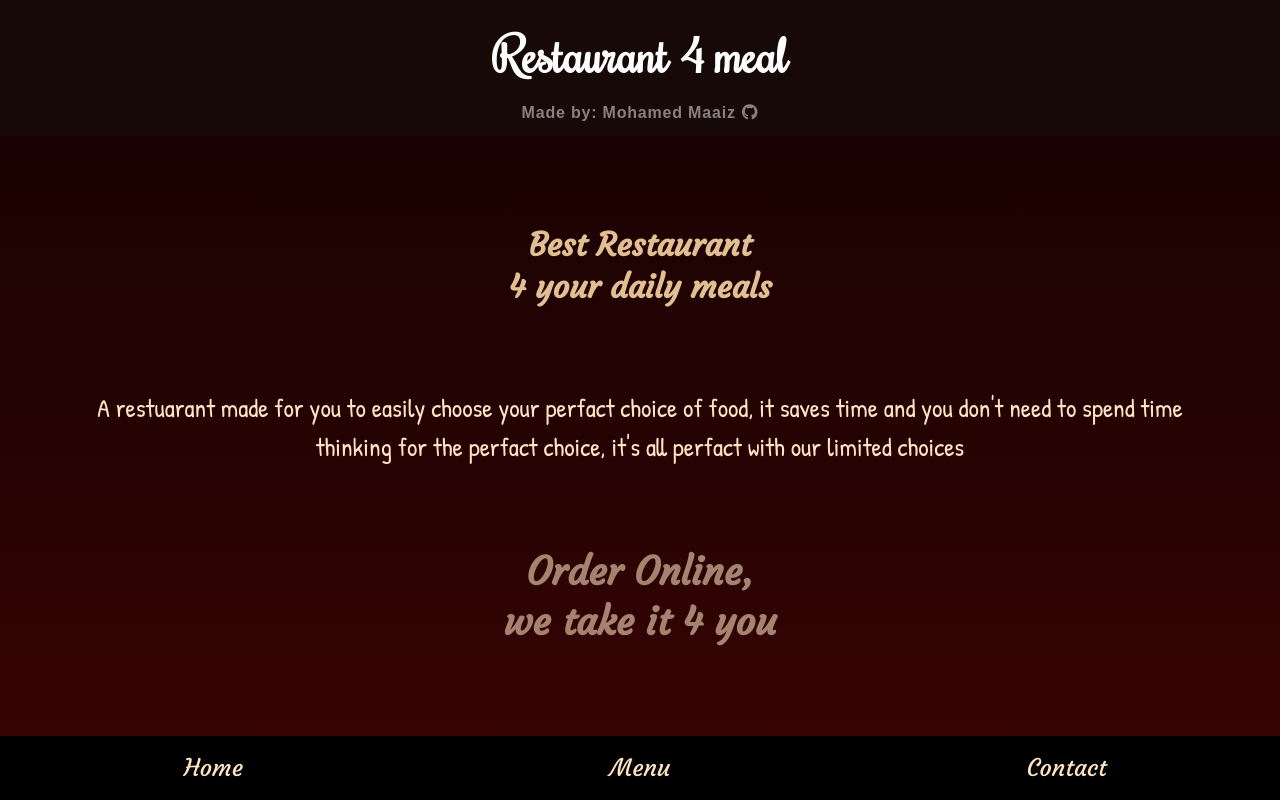
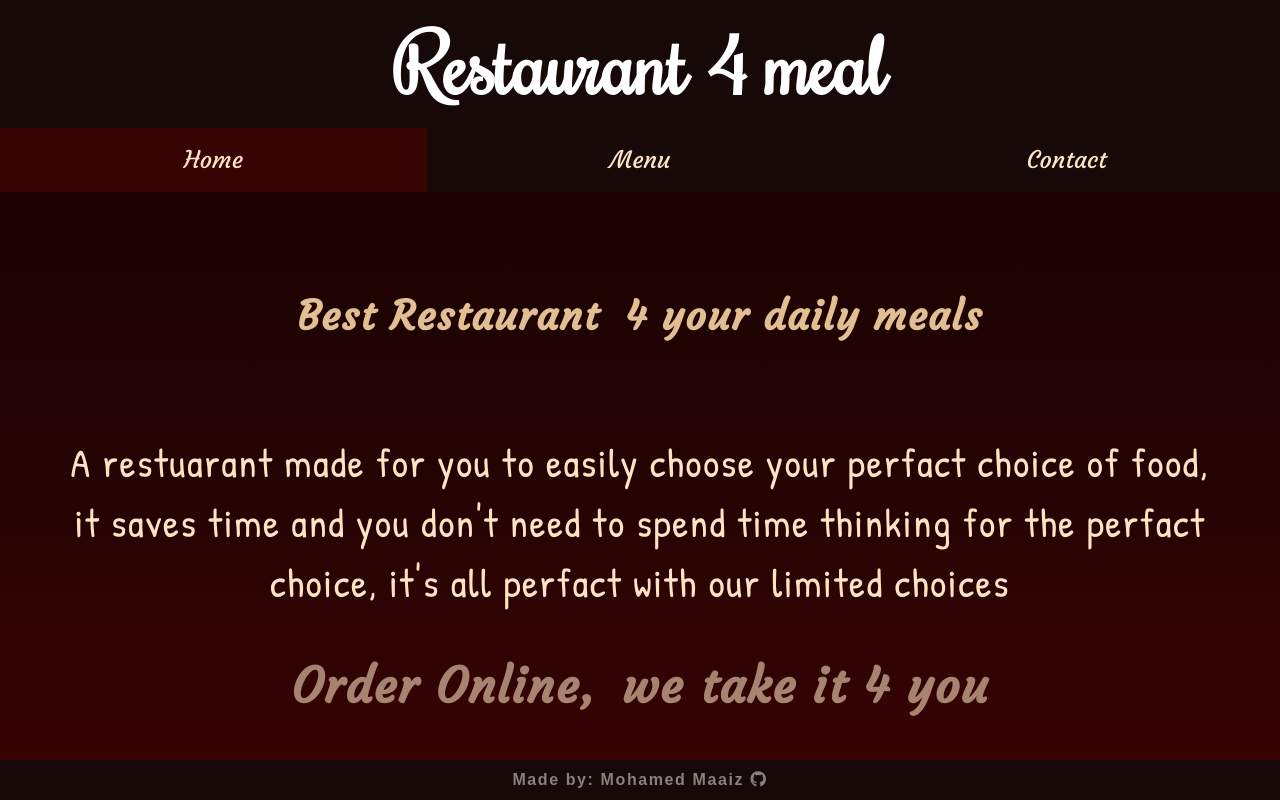
Before and after one commit to MohamedMaaiz/restaurant-page, a website built with webpack: page dist/index.html in a window 1280 px wide. Both pictures are taken after a click on the button "Home". Built offline with nearby package versions, Linux system fonts and the light colour scheme; a web font is replaced by a local one.

Commit message:
updated with the final css

```diff
--- a/src/index.js
+++ b/src/index.js
@@ -17,8 +17,6 @@ function addNavEvents() {
 
 function loadWebsite() {
     loadPage();
-    // loadHome();
-    loadContact();
-    // loadMenu();
+    loadHome();
     addNavEvents();
 }
--- a/src/modules/contact.js
+++ b/src/modules/contact.js
@@ -16,10 +16,17 @@ function createContact() {
     mapImage.alt = 'mapimage';
     mapImage.classList.add('map-img');
 
+    const chatBtn = document.createElement('button');
+    chatBtn.textContent = '';
+    // chatBtn.textContent = 'Start Live Chat';
+    chatBtn.classList.add('chat-btn');
+
+
     contact.appendChild(number);
     contact.appendChild(mail);
     contact.appendChild(address);
     contact.appendChild(mapImage);
+    contact.appendChild(chatBtn);
 
     return contact
 }
--- a/src/modules/home.js
+++ b/src/modules/home.js
@@ -4,7 +4,7 @@ function information() {
 
     const h3 = document.createElement('h3');
     // h3.textContent = 'Best Restaurant 4 your daily meals'
-    h3.innerHTML  = 'Best Restaurant <br/> 4 your daily meals'
+    h3.innerHTML  = '<p>Best Restaurant</p><p>4 your daily meals</p>'
     about.appendChild(h3);
 
     const p = document.createElement('p');
@@ -12,9 +12,8 @@ function information() {
     about.appendChild(p);
 
     const h2 = document.createElement('h2');
-    h2.innerHTML = 'Order Online, <br/> we take it 4 you';
+    h2.innerHTML = '<p>Order Online,</p><p>we take it 4 you</p>';
     about.appendChild(h2);
-
 
     return about;
 }
@@ -24,7 +23,6 @@ function loadHome() {
     main.textContent = '';
 
     main.appendChild(information());
-
 }
 
 export default loadHome;
--- a/src/modules/page-load.js
+++ b/src/modules/page-load.js
@@ -55,6 +55,20 @@ function createFooter() {
   return footer;
 }
 
+function navBtnActive() {
+  const navBtns = document.querySelectorAll('.nav-btn');
+
+  navBtns[0].classList.add('active');
+
+  navBtns.forEach(btn => {
+    btn.addEventListener('click', (e) => {
+      navBtns.forEach(btns => {
+        btns.classList.remove('active')
+      })
+      btn.classList.add('active')
+    })
+  })
+}
 
 function loadPage() {
   const content = document.getElementById('content');
@@ -63,6 +77,8 @@ function loadPage() {
   content.appendChild(createNav());
   content.appendChild(createFooter());
   content.appendChild(createMain());
+
+  navBtnActive();
 }
 
 export default loadPage;
```
Also changed, not shown: dist/images/favicon.ico (added), dist/index.html, dist/main.js, dist/style.css.
